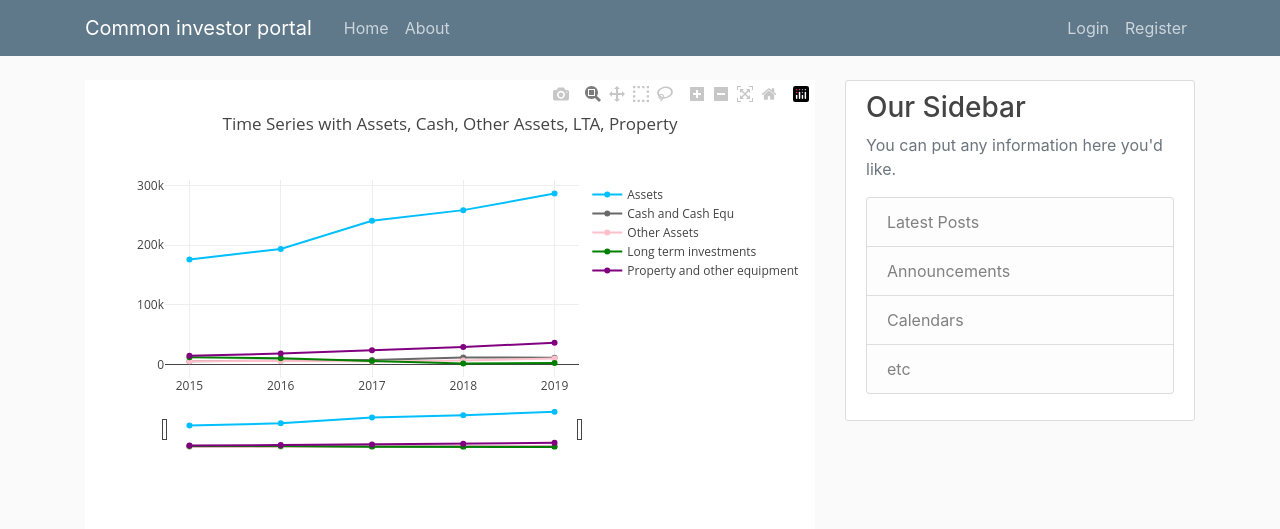
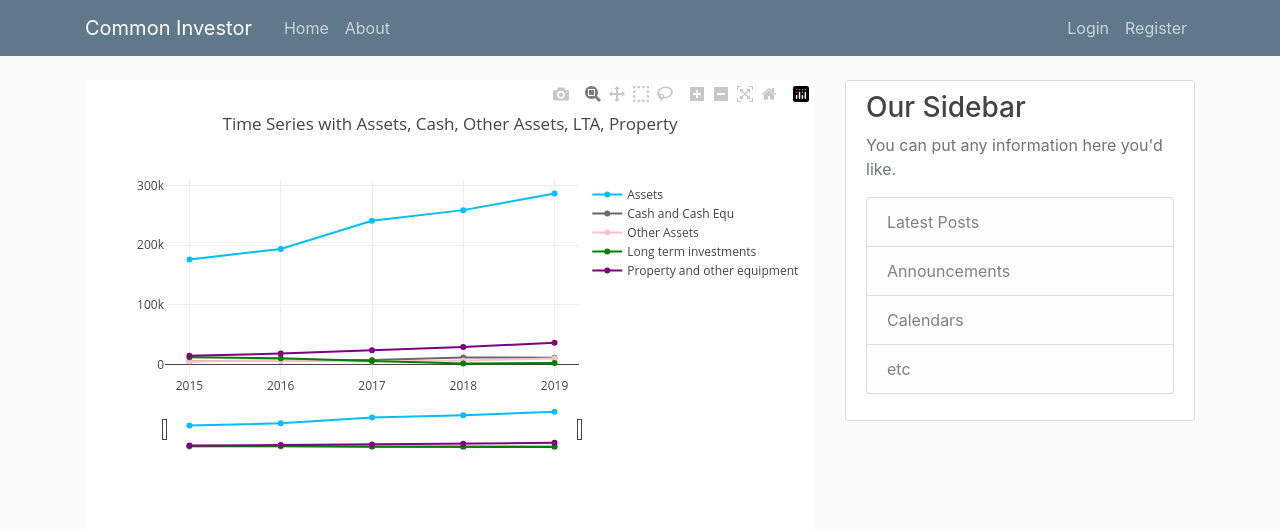
Before and after one commit to rahul18cracker/common_investor_front_end, a Django app: page /base/ in a window 1280 px wide. Shown: the top 529 px of the page. Run offline with Django 3.2, Linux system fonts and the light colour scheme; some libraries are stand-ins or nearby versions.

Commit message:
Corrected the portal word in the html template for the base-page

```diff
--- a/ci_frontend/base/templates/base/base-layout.html
+++ b/ci_frontend/base/templates/base/base-layout.html
@@ -18,7 +18,7 @@
     <header class="site-header">
       <nav class="navbar navbar-expand-md navbar-dark bg-steel fixed-top">
         <div class="container">
-          <a class="navbar-brand mr-4" href="/">Common investor portal</a>
+          <a class="navbar-brand mr-4" href="/">Common Investor</a>
           <button class="navbar-toggler" type="button" data-toggle="collapse" data-target="#navbarToggle" aria-controls="navbarToggle" aria-expanded="false" aria-label="Toggle navigation">
             <span class="navbar-toggler-icon"></span>
           </button>
```
